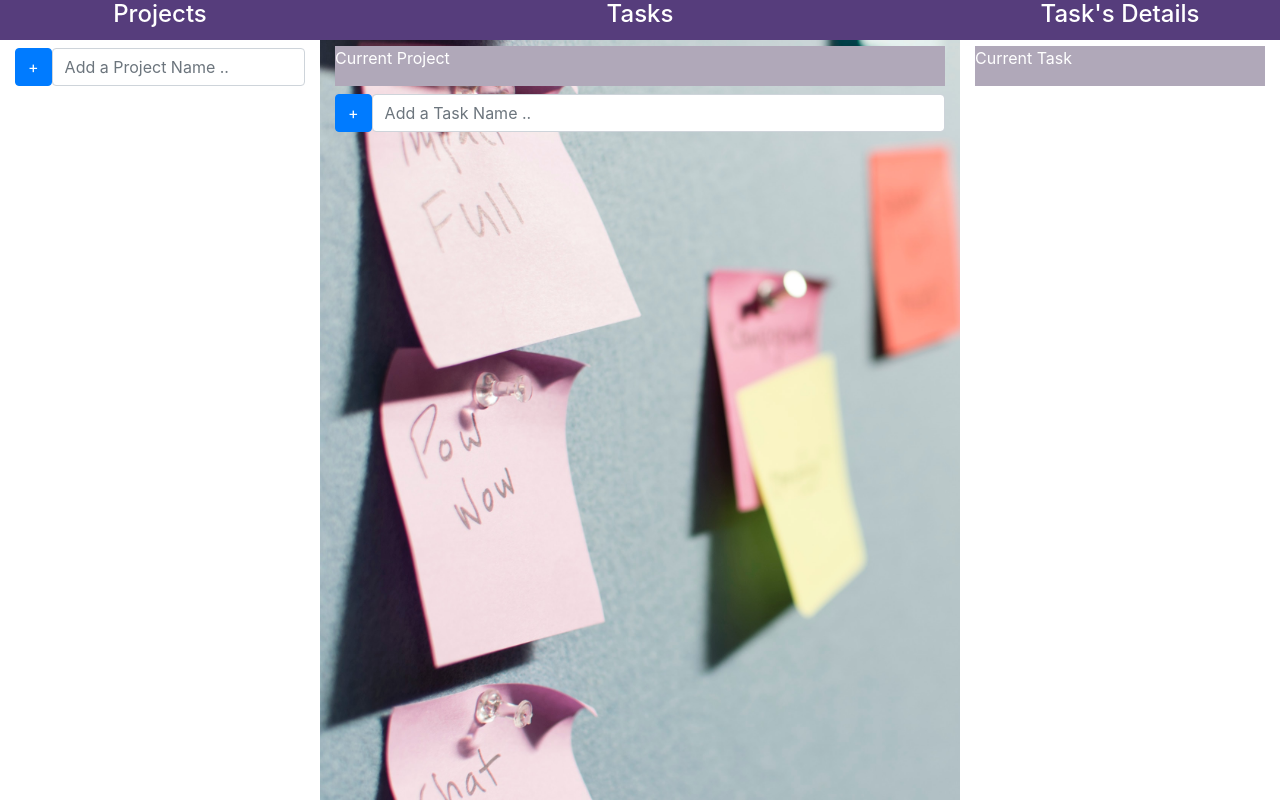
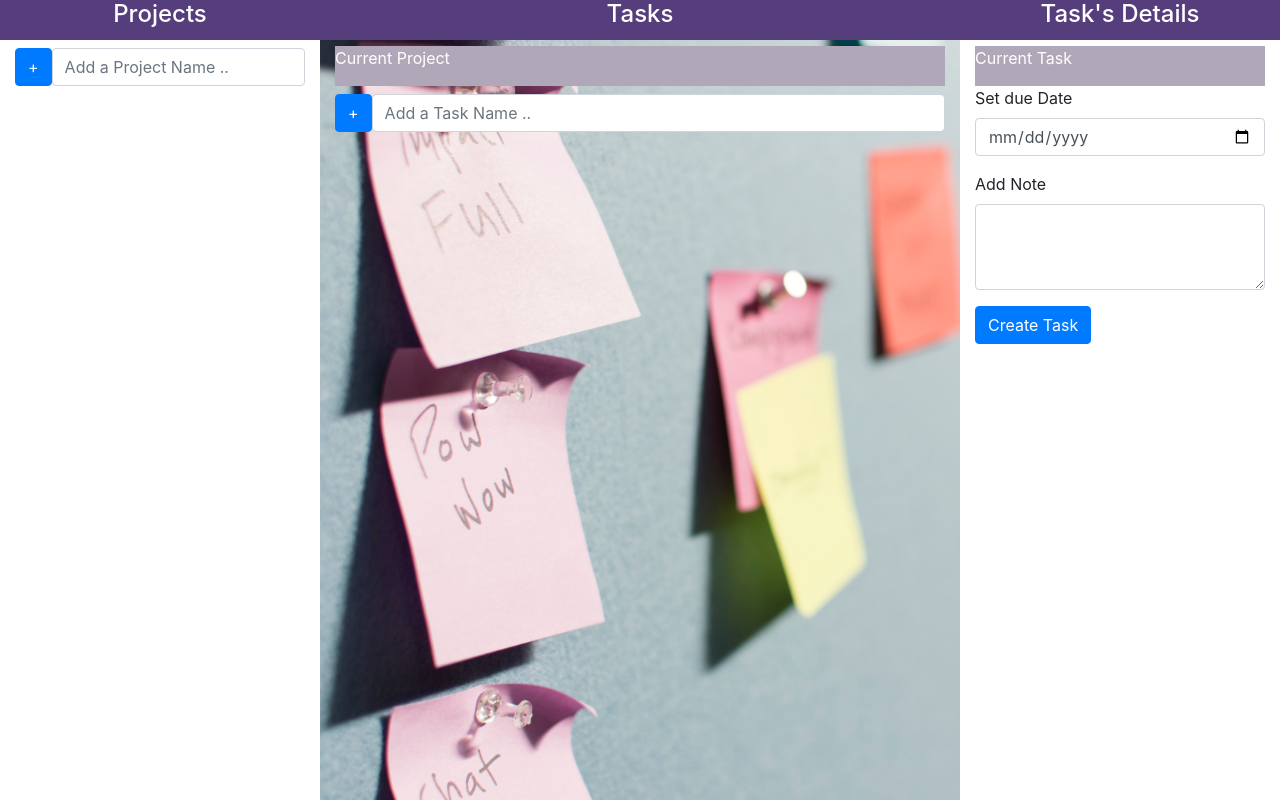
Before and after one commit to jstiven01/test-project-tod, a website built with webpack: page dist/index.html in a window 1280 px wide. Built offline with nearby package versions, Linux system fonts and the light colour scheme; some packages are replaced by stand-ins of ours.

Commit message:
Creating form of task details

```diff
--- a/dist/index.html
+++ b/dist/index.html
@@ -37,6 +37,19 @@
               <div class="current-project-task" id="current-task">
               Current Task
               </div>
+              <div>
+               <form>
+                <div class="form-group">
+                  <label for="due-date">Set due Date</label>
+                  <input type="date"  class="form-control" name="due-date" id="due-date" aria-describedby="helpId">
+                </div>
+                <div class="form-group">
+                  <label for="note">Add Note</label>
+                  <textarea class="form-control" name="note" id="note" rows="3"></textarea>
+                </div>
+                <button type="submit" class="btn btn-primary">Create Task</button>
+               </form>
+              </div>
             </div>
         </div>
     </div>
```
